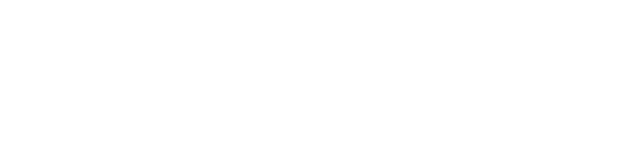
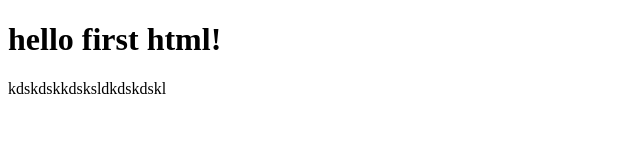
Before and after one commit to devininy/Test-DAY00-Web-Challenge, a plain HTML site: page index.html in a window 1280 px wide. Shown: the whole page, without its empty margins (0-640 px from the left). Drawn offline with Linux system fonts and the light colour scheme.

Commit message:
테스트 코드 step1 제출 했습니다. 코드 리뷰 부탁드립니다. (#1)
* h1 미션 수행

* p tag commplete

* h1 수정

```diff
--- a/index.html
+++ b/index.html
@@ -9,7 +9,7 @@
     <title>Day 01</title>
   </head>
   <body>
-    <!-- 코드 작성 하세요 -->
-    <!-- Don't delete this link:fontawsome -->
+    <h1>hello first html!</h1>
+    <span>kdskdskkdsksldkdskdskl</span>
   </body>
 </html>
```
